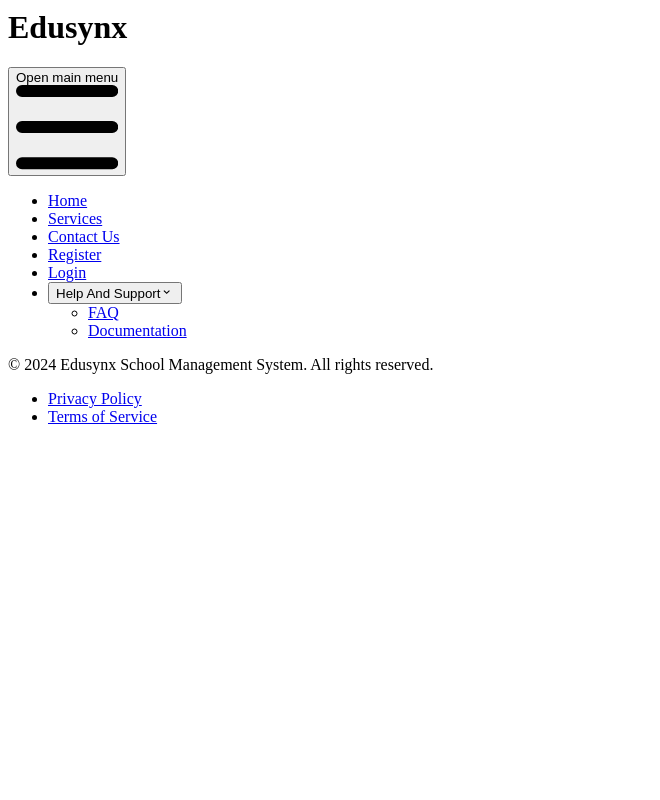
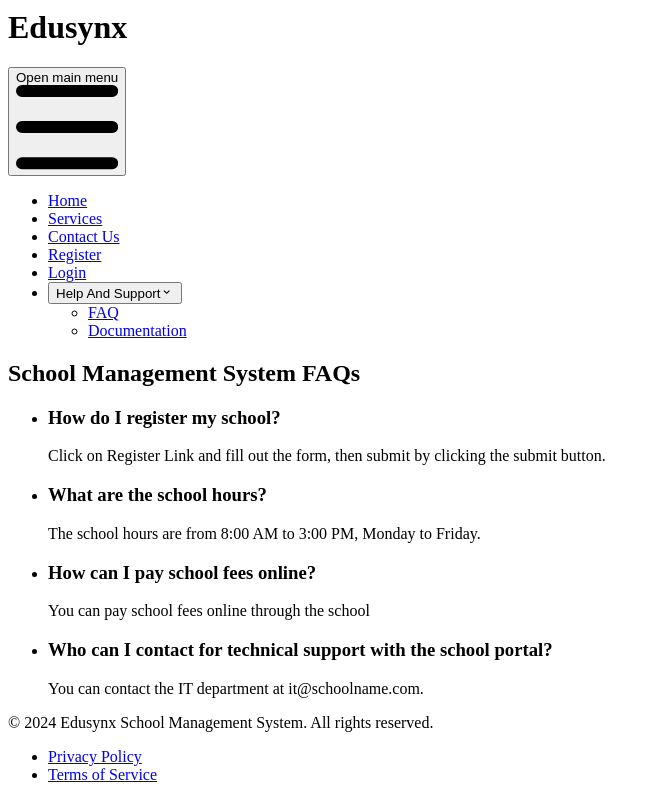
Before and after one commit to elamuhombe/gomycode-mern-edusynx-school-management-system, a React (Vite) app in the folder client/: page /support/FAQ in a window 1280 px wide. Shown: the part 813-1613 px from the top of the page, without its empty margins (0-660 px from the left). Before the commit the page ends 1255 px from the top, so only its background shows below. Built offline with nearby package versions, Linux system fonts and the light colour scheme.

Commit message:
chore: Add content to FAQ component

```diff
--- a/client/src/pages/support/FAQ.tsx
+++ b/client/src/pages/support/FAQ.tsx
@@ -1,12 +1,33 @@
 import React from 'react';
 import { Footer, Header } from '../../components';
 
-const FAQ: React.FC = () => {
+const FAQ = () => {
+  // FAQ data specific to a school management system
+  const faqs = [
+    { question: 'How do I register my school?', answer: 'Click on Register Link and fill out the form, then submit by clicking the submit button.' },
+    { question: 'What are the school hours?', answer: 'The school hours are from 8:00 AM to 3:00 PM, Monday to Friday.' },
+    { question: 'How can I pay school fees online?', answer: 'You can pay school fees online through the school' },
+    { question: 'Who can I contact for technical support with the school portal?', answer: 'You can contact the IT department at it@schoolname.com.' },
+    // Add more FAQ items as needed
+  ];
+
   return (
     <div>
       <Header />
-      <Footer />
+      <div className="faq">
+      <h2>School Management System FAQs</h2>
+      <ul>
+        {faqs.map((faq, index) => (
+          <li key={index}>
+            <h3>{faq.question}</h3>
+            <p>{faq.answer}</p>
+          </li>
+        ))}
+      </ul>
     </div>
+          <Footer />
+    </div>
+
   );
 };
 
```
